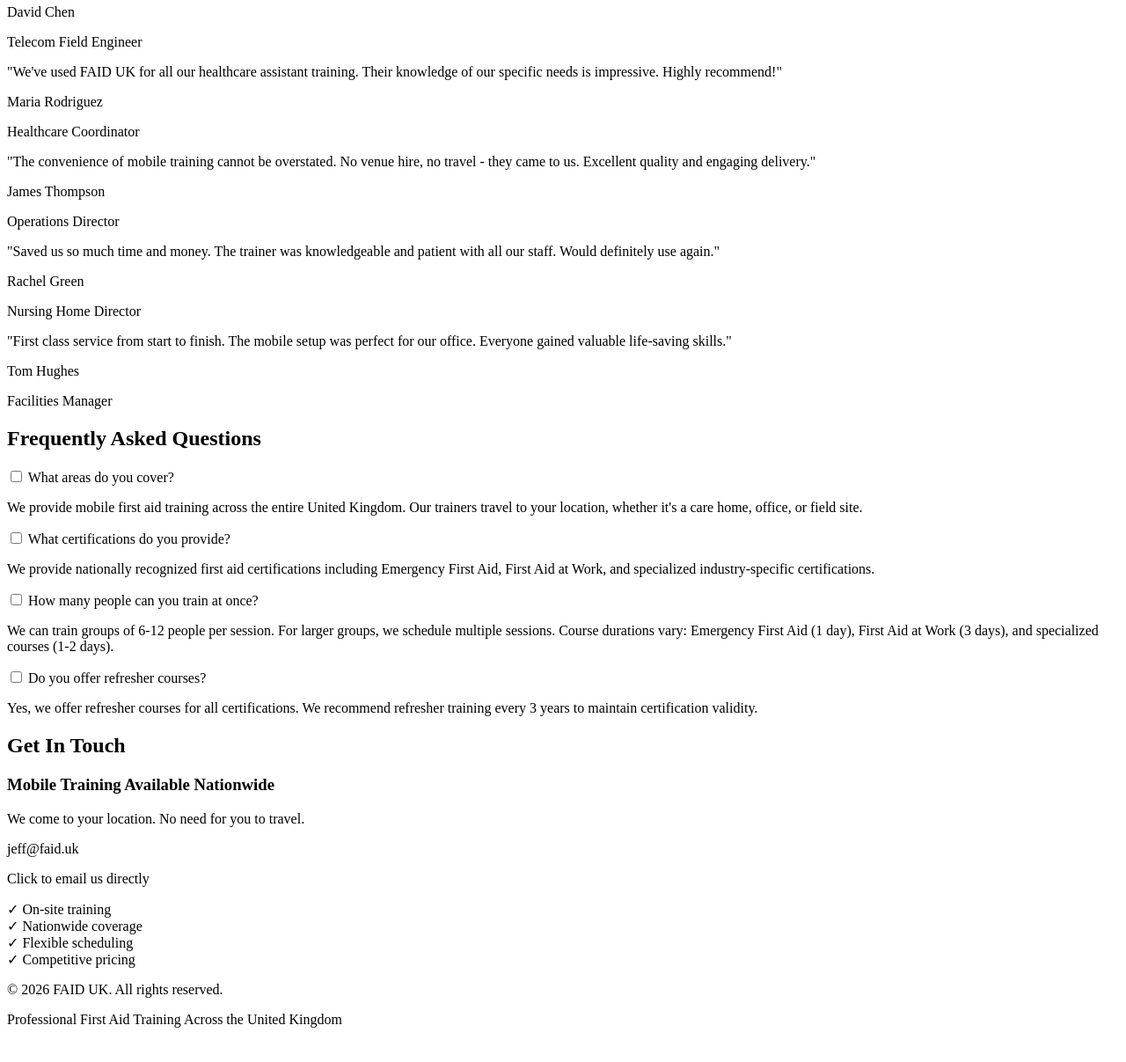
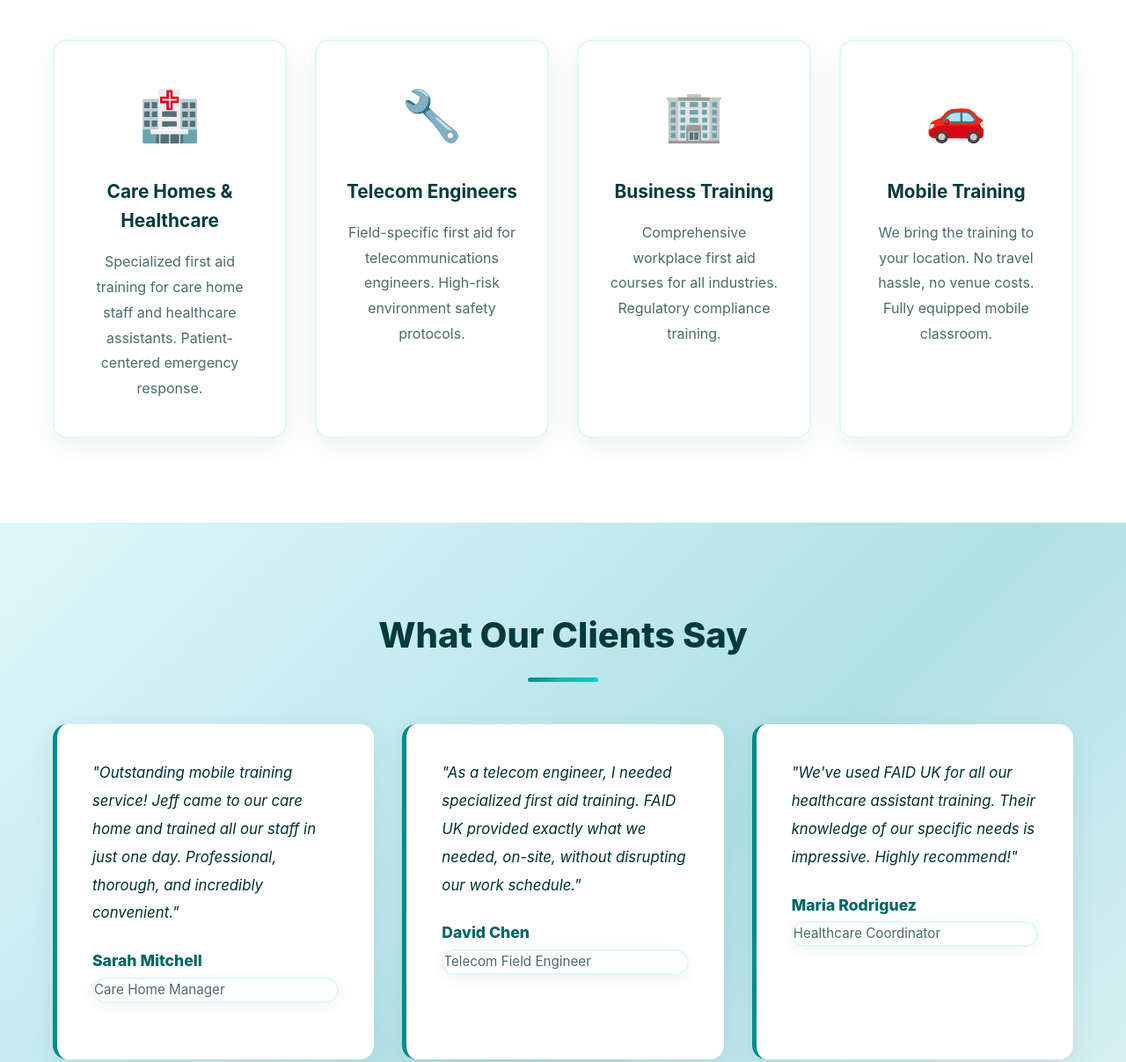
Before and after one commit to jefffaid/faid.github.io, a plain HTML site: page index.html in a window 1280 px wide. Shown: the part 984-2191 px from the top of the page at 88% size. Before the commit the page ends 2168 px from the top, so only its background shows below. Drawn offline with Linux system fonts and the light colour scheme.

Commit message:
Update styles.css

```diff
--- a/styles.css
+++ b/styles.css
@@ -1,208 +1,456 @@
-<!DOCTYPE html>
-<html lang="en">
-<head>
-    <meta charset="UTF-8">
-    <meta name="viewport" content="width=device-width, initial-scale=1.0">
-    <meta name="description" content="Professional First Aid Training in the UK - Mobile training for care homes, healthcare assistants, telecom engineers & businesses. Certifications available.">
-    <meta name="keywords" content="first aid training UK, care home training, healthcare first aid, telecom first aid, mobile first aid courses">
-    <meta name="author" content="FAID UK">
-    <meta name="robots" content="index, follow">
+:root {
+    --primary: #008B8B;
+    --primary-dark: #006666;
+    --secondary: #20B2AA;
+    --light-blue: #B0E0E6;
+    --lightest-blue: #E0F7FA;
+    --accent: #00CED1;
+    --dark: #003B3B;
+    --dark-text: #002F2F;
+    --light: #F0FAFA;
+    --gray: #4A6B6B;
+    --gradient: linear-gradient(135deg, #008B8B 0%, #20B2AA 50%, #00CED1 100%);
+    --gradient-alt: linear-gradient(135deg, #006666 0%, #008B8B 100%);
+    --shadow: 0 8px 30px rgba(0, 59, 59, 0.12);
+    --radius: 16px;
+}
 
-    <meta property="og:title" content="FAID UK - First Aid Training 2026">
-    <meta property="og:description" content="Mobile first aid training across the UK. Care homes, healthcare & telecom engineers.">
-    <meta property="og:type" content="website">
-    <meta property="og:url" content="https://faid.uk">
+* {
+    margin: 0;
+    padding: 0;
+    box-sizing: border-box;
+}
 
-    <script type="application/ld+json">
-    {
-      "@context": "https://schema.org",
-      "@type": "LocalBusiness",
-      "name": "FAID UK",
-      "description": "Professional First Aid Training across the UK",
-      "url": "https://faid.uk",
-      "email": "jeff@faid.uk",
-      "telephone": "+44",
-      "address": {
-        "@type": "PostalAddress",
-        "addressCountry": "UK"
-      }
+html {
+    scroll-behavior: smooth;
+}
+
+body {
+    font-family: -apple-system, BlinkMacSystemFont, 'Segoe UI', Roboto, Oxygen, Ubuntu, Cantarell, sans-serif;
+    background: var(--light);
+    color: var(--dark-text);
+    line-height: 1.6;
+    overflow-x: hidden;
+}
+
+.container {
+    max-width: 1200px;
+    margin: 0 auto;
+    padding: 0 20px;
+}
+
+/* Header */
+.header {
+    position: fixed;
+    top: 0;
+    width: 100%;
+    background: rgba(255, 255, 255, 0.98);
+    backdrop-filter: blur(10px);
+    z-index: 1000;
+    box-shadow: 0 2px 20px rgba(0, 59, 59, 0.08);
+}
+
+.navbar {
+    padding: 1rem 0;
+}
+
+.navbar .container {
+    display: flex;
+    justify-content: space-between;
+    align-items: center;
+}
+
+.logo {
+    display: flex;
+    align-items: center;
+    gap: 10px;
+    text-decoration: none;
+    font-size: 1.5rem;
+    font-weight: 800;
+    color: var(--dark);
+}
+
+.logo-icon {
+    font-size: 2rem;
+}
+
+.nav-menu {
+    display: flex;
+    list-style: none;
+    gap: 2rem;
+}
+
+.nav-menu a {
+    text-decoration: none;
+    color: var(--gray);
+    font-weight: 600;
+    transition: color 0.3s;
+    font-size: 0.95rem;
+}
+
+.nav-menu a:hover {
+    color: var(--primary);
+}
+
+/* Hero Section */
+.hero {
+    position: relative;
+    min-height: 100vh;
+    display: flex;
+    align-items: center;
+    padding-top: 80px;
+    overflow: hidden;
+}
+
+.hero-content {
+    text-align: center;
+}
+
+.hero-title {
+    font-size: 4rem;
+    font-weight: 900;
+    margin-bottom: 1rem;
+    line-height: 1.1;
+    color: var(--dark);
+}
+
+.gradient-text {
+    background: var(--gradient);
+    -webkit-background-clip: text;
+    -webkit-text-fill-color: transparent;
+    background-clip: text;
+}
+
+.hero-subtitle {
+    font-size: 1.5rem;
+    color: var(--primary-dark);
+    margin-bottom: 1rem;
+    font-weight: 600;
+}
+
+.hero-description {
+    font-size: 1.15rem;
+    color: var(--gray);
+    max-width: 650px;
+    margin: 0 auto 2.5rem;
+    line-height: 1.8;
+}
+
+.hero-cta {
+    display: flex;
+    gap: 1.5rem;
+    justify-content: center;
+    flex-wrap: wrap;
+}
+
+.btn {
+    padding: 1rem 2.5rem;
+    border-radius: var(--radius);
+    text-decoration: none;
+    font-weight: 700;
+    transition: all 0.3s;
+    display: inline-block;
+    border: none;
+    cursor: pointer;
+    font-size: 1rem;
+}
+
+.btn-primary {
+    background: var(--gradient);
+    color: white;
+    box-shadow: 0 10px 30px rgba(0, 139, 139, 0.35);
+}
+
+.btn-primary:hover {
+    transform: translateY(-3px);
+    box-shadow: 0 15px 40px rgba(0, 139, 139, 0.45);
+}
+
+.btn-secondary {
+    background: white;
+    color: var(--primary-dark);
+    border: 3px solid var(--primary);
+    box-shadow: 0 4px 15px rgba(0, 139, 139, 0.15);
+}
+
+.btn-secondary:hover {
+    background: var(--primary);
+    color: white;
+    transform: translateY(-3px);
+}
+
+/* Services */
+.services {
+    padding: 6rem 0;
+    background: white;
+}
+
+.section-title {
+    text-align: center;
+    font-size: 2.5rem;
+    font-weight: 800;
+    margin-bottom: 3rem;
+    color: var(--dark);
+    position: relative;
+}
+
+.section-title::after {
+    content: '';
+    display: block;
+    width: 80px;
+    height: 5px;
+    background: var(--gradient);
+    margin: 1rem auto;
+    border-radius: 3px;
+}
+
+.services-grid {
+    display: grid;
+    grid-template-columns: repeat(auto-fit, minmax(260px, 1fr));
+    gap: 2rem;
+}
+
+.service-card {
+    background: white;
+    padding: 2.5rem 2rem;
+    border-radius: var(--radius);
+    box-shadow: 0 8px 30px rgba(0, 59, 59, 0.08);
+    transition: transform 0.3s, box-shadow 0.3s;
+    text-align: center;
+    border: 2px solid var(--lightest-blue);
+}
+
+.service-card:hover {
+    transform: translateY(-8px);
+    box-shadow: 0 15px 45px rgba(0, 139, 139, 0.15);
+    border-color: var(--light-blue);
+}
+
+.service-icon {
+    font-size: 3.5rem;
+    margin-bottom: 1.5rem;
+    display: block;
+}
+
+.service-card h3 {
+    margin-bottom: 1rem;
+    color: var(--dark);
+    font-size: 1.3rem;
+    font-weight: 700;
+}
+
+.service-card p {
+    color: var(--gray);
+    line-height: 1.8;
+    font-size: 1rem;
+}
+
+/* Testimonials */
+.testimonials {
+    padding: 6rem 0;
+    background: linear-gradient(135deg, #E0F7FA 0%, #B0E0E6 50%, #F0FAFA 100%);
+}
+
+.testimonials-grid {
+    display: grid;
+    grid-template-columns: repeat(auto-fit, minmax(320px, 1fr));
+    gap: 2rem;
+}
+
+.testimonial-card {
+    background: white;
+    padding: 2.5rem;
+    border-radius: var(--radius);
+    box-shadow: 0 8px 30px rgba(0, 59, 59, 0.08);
+    border-left: 5px solid var(--primary);
+}
+
+.testimonial-text {
+    font-style: italic;
+    margin-bottom: 1.5rem;
+    color: var(--dark-text);
+    line-height: 1.9;
+    font-size: 1.05rem;
+}
+
+.testimonial-author {
+    font-weight: 800;
+    color: var(--primary-dark);
+    font-size: 1.1rem;
+    margin-bottom: 0.3rem;
+}
+
+.testimonial-role {
+    font-size: 0.95rem;
+    color: var(--gray);
+    font-weight: 500 background: white;
+    margin-bottom: 1.5rem;
+    border-radius: var(--radius);
+    box-shadow: 0 4px 20px rgba(0, 59, 59, 0.06);
+    overflow: hidden;
+    border: 2px solid var(--lightest-blue);
+}
+
+.faq-checkbox {
+    display: none;
+}
+
+.faq-question {
+    padding: 1.5rem 2rem;
+    cursor: pointer;
+    font-weight: 700;
+    display: flex;
+    justify-content: space-between;
+    align-items: center;
+    transition: background 0.3s, color 0.3s;
+    color: var(--dark);
+    font-size: 1.05rem;
+}
+
+.faq-question:hover {
+    background: var(--lightest-blue);
+    color: var(--primary-dark);
+}
+
+.faq-question::after {
+    content: '+';
+    font-size: 2rem;
+    color: var(--primary);
+    font-weight: 300;
+}
+
+.faq-checkbox:checked ~ .faq-question::after {
+    content: '−';
+}
+
+.faq-answer {
+    max-height: 0;
+    overflow: hidden;
+    transition: max-height 0.3s ease;
+    padding: 0 2rem;
+}
+
+.faq-checkbox:checked ~ .faq-question + .faq-answer {
+    max-height: 500px;
+    padding: 0 2rem 1.5rem;
+}
+
+.faq-answer p {
+    color: var(--gray);
+    line-height: 1.9;
+    font-size: 1rem;
+}
+
+/* Contact */
+.contact {
+    padding: 6rem 0;
+    background: var(--gradient-alt);
+    color: white;
+}
+
+.contact .section-title {
+    color: white;
+    text-shadow: ;
+}
+
+.contact-info h3 {
+    font-size: 1.8rem;
+    margin-bottom: 1rem;
+    font-weight: 700;
+    text-shadow: 1px 1px 3px rgba(0, 0, 0, 0.1);
+}
+
+.contact-info > p {
+    margin-bottom: 2rem;
+    font-size: 1.1rem;
+    opacity: 0.95;
+}
+
+.contact-details {
+    margin-bottom: 2rem;
+}
+
+.contact-email {
+    font-size: 1.5rem;
+    font-weight: 700;
+    color: white;
+    margin-bottom: 0.5rem;
+    text-decoration: none;
+    display: inline-block;
+}
+
+.contact-note {
+    font-size: 0.9rem;
+    opacity: 0.9;
+    margin-top: 0.5rem;
+}
+
+.features {
+    display: grid;
+    grid-template-columns: repeat(2, 1fr);
+    gap: 1.2rem;
+    margin-top: 2.5rem;
+}
+
+.feature {
+    display: flex;
+    align-items: center;
+    gap: 12px;
+    background: rgba(255, 255, 255, 0.15);
+    padding: 1rem 1.5rem;
+    border-radius: 12px;
+    font-weight: 600;
+}
+
+.check {
+    color: var(--lightest-blue);
+    font-weight: 900;
+    font-size: 1.4rem;
+    flex-shrink: 0;
+}
+
+/* Footer */
+.footer {
+    background: var(--dark);
+    color: white;
+    text-align: center;
+    padding: 2.5rem 0;
+}
+
+.footer p {
+    margin: 0.5rem 0;
+    opacity: 0.9;
+}
+
+/* Responsive */
+@media (max-width: 768px) {
+    .nav-menu {
+        gap: 1.5rem;
+        font-size: 0.9rem;
     }
-    </script>
 
-    <title>FAID UK | First Aid Training 2026 | Mobile Courses UK</title>
-    <link rel="stylesheet" href="styles.css">
-</head>
-<body>
-    <header class="header">
-        <nav class="navbar">
-            <div class="container">
-                <a href="#home" class="logo">
-                    <span class="logo-icon">🩺</span>
-                    <span class="logo-text">FAID UK</span>
-                </a>
-                <ul class="nav-menu">
-                    <li><a href="#home">Home</a></li>
-                    <li><a href="#services">Services</a></li>
-                    <li><a href="#testimonials">Testimonials</a></li>
-                    <li><a href="#faq">FAQ</a></li>
-                    <li><a href="#contact">Contact</a></li>
-                </ul>
-            </div>
-        </nav>
-    </header>
+    .hero-title {
+        font-size: 2.5rem;
+    }
 
-    <section id="home" class="hero">
-        <div class="container">
-            <div class="hero-content">
-                <h1 class="hero-title">
-                    First Aid Training
-                    <span class="gradient-text">2026</span>
-                </h1>
-                <p class="hero-subtitle">Mobile Training Across the UK • On-Site Certifications</p>
-                <p class="hero-description">
-                    Professional first aid training for care homes, healthcare assistants,
-                    telecom engineers, and businesses. We come to you.
-                </p>
-                <div class="hero-cta">
-                    <a href="#contact" class="btn btn-primary">Get Started</a>
-                    <a href="#services" class="btn btn-secondary">View Services</a>
-                </div>
-            </div>
-        </div>
-    </section>
+    .hero-subtitle {
+        font-size: 1.2rem;
+    }
 
-    <section id="services" class="services">
-        <div class="container">
-            <h2 class="section-title">Our Services</h2>
-            <div class="services-grid">
-                <div class="service-card">
-                    <div class="service-icon">🏥</div>
-                    <h3>Care Homes & Healthcare</h3>
-                    <p>Specialized first aid training for care home staff and healthcare assistants. Patient-centered emergency response.</p>
-                </div>
-                <div class="service-card">
-                    <div class="service-icon">🔧</div>
-                    <h3>Telecom Engineers</h3>
-                    <p>Field-specific first aid for telecommunications engineers. High-risk environment safety protocols.</p>
-                </div>
-                <div class="service-card">
-                    <div class="service-icon">🏢</div>
-                    <h3>Business Training</h3>
-                    <p>Comprehensive workplace first aid courses for all industries. Regulatory compliance training.</p>
-                </div>
-                <div class="service-card">
-                    <div class="service-icon">🚗</div>
-                    <h3>Mobile Training</h3>
-                    <p>We bring the training to your location. No travel hassle, no venue costs. Fully equipped mobile classroom.</p>
-                </div>
-            </div>
-        </div>
-    </section>
+    .section-title {
+        font-size: 2rem;
+    }
 
-    <section id="testimonials" class="testimonials">
-        <div class="container">
-            <h2 class="section-title">What Our Clients Say</h2>
-            <div class="testimonials-grid">
-                <div class="testimonial-card">
-                    <p class="testimonial-text">"Outstanding mobile training service! Jeff came to our care home and trained all our staff in just one day. Professional, thorough, and incredibly convenient."</p>
-                    <p class="testimonial-author">Sarah Mitchell</p>
-                    <p class="testimonial-role">Care Home Manager</p>
-                </div>
-                <div class="testimonial-card">
-                    <p class="testimonial-text">"As a telecom engineer, I needed specialized first aid training. FAID UK provided exactly what we needed, on-site, without disrupting our work schedule."</p>
-                    <p class="testimonial-author">David Chen</p>
-                    <p class="testimonial-role">Telecom Field Engineer</p>
-                </div>
-                <div class="testimonial-card">
-                    <p class="testimonial-text">"We've used FAID UK for all our healthcare assistant training. Their knowledge of our specific needs is impressive. Highly recommend!"</p>
-                    <p class="testimonial-author">Maria Rodriguez</p>
-                    <p class="testimonial-role">Healthcare Coordinator</p>
-                </div>
-                <div class="testimonial-card">
-                    <p class="testimonial-text">"The convenience of mobile training cannot be overstated. No venue hire, no travel - they came to us. Excellent quality and engaging delivery."</p>
-                    <p class="testimonial-author">James Thompson</p>
-                    <p class="testimonial-role">Operations Director</p>
-                </div>
-            </div>
-        </div>
-    </section>
+    .btn {
+        padding: 0.9rem 2rem;
+        font-size: 0.95rem;
+    }
 
-    <section id="faq" class="faq">
-        <div class="container">
-            <h2 class="section-title">Frequently Asked Questions</h2>
-            <div class="faq-container">
-                <div class="faq-item">
-                    <div class="faq-question">What areas do you cover?</div>
-                    <div class="faq-answer">
-                        <p>We provide mobile first aid training across the entire United Kingdom. Our trainers travel to your location, whether it's a care home, office, or field site.</p>
-                    </div>
-                </div>
-                <div class="faq-item">
-                    <div class="faq-question">What certifications do you provide?</div>
-                    <div class="faq-answer">
-                        <p>We provide nationally recognized first aid certifications including Emergency First Aid, First Aid at Work, and specialized industry-specific certifications.</p>
-                    </div>
-                </div>
-                <div class="faq-item">
-                    <div class="faq-question">How many people can you train at once?</div>
-                    <div class="faq-answer">
-                        <p>We can train groups of 6-12 people per session. For larger groups, we schedule multiple sessions. Course durations vary: Emergency First Aid (1 day), First Aid at Work (3 days), and specialized courses (1-2 days).</p>
-                    </div>
-                </div>
-                <div class="faq-item">
-                    <div class="faq-question">Do you offer refresher courses?</div>
-                    <div class="faq-answer">
-                        <p>Yes, we offer refresher courses for all certifications. We recommend refresher training every 3 years to maintain certification validity.</p>
-                    </div>
-                </div>
-            </div>
-        </div>
-    </section>
+    .features {
+        grid-template-columns: 1fr;
+    }
 
-    <section id="contact" class="contact">
-        <div class="container">
-            <h2 class="section-title">Get In Touch</h2>
-            <div class="contact-content">
-                <div class="contact-info">
-                    <h3>Mobile Training Available Nationwide</h3>
-                    <p>We come to your location. No need for you to travel.</p>
-
-                    <div class="contact-details">
-                        <a href="mailto:jeff@faid.uk" class="contact-link">
-                            <span class="icon">✉️</span>
-                            <span>jeff@faid.uk</span>
-                        </a>
-                        <p class="contact-note">Click to email us directly</p>
-                    </div>
-
-                    <div class="features">
-                        <div class="feature">
-                            <span class="check">✓</span>
-                            <span>On-site training</span>
-                        </div>
-                        <div class="feature">
-                            <span class="check">✓</span>
-                            <span>Nationwide coverage</span>
-                        </div>
-                        <div class="feature">
-                            <span class="check">✓</span>
-                            <span>Flexible scheduling</span>
-                        </div>
-                        <div class="feature">
-                            <span class="check">✓</span>
-                            <span>Competitive pricing</span>
-                        </div>
-                    </div>
-                </div>
-            </div>
-        </div>
-    </section>
-
-    <footer class="footer">
-        <div class="container">
-            <p>&copy; 2026 FAID UK. All rights reserved.</p>
-            <p>Professional First Aid Training Across the United Kingdom</p>
-        </div>
-    </footer>
-</body>
-</html>
+    .testimonials-grid {
+        grid-template-columns: 1fr;
+    }
+}
```
